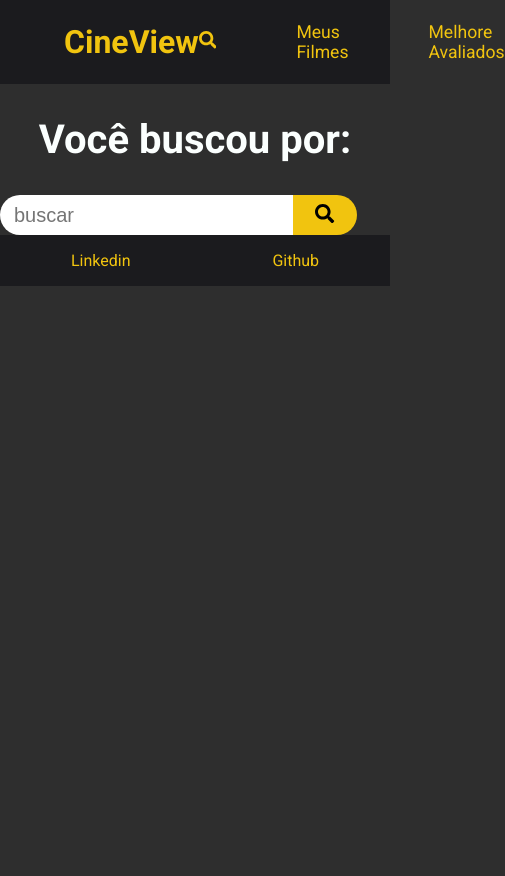
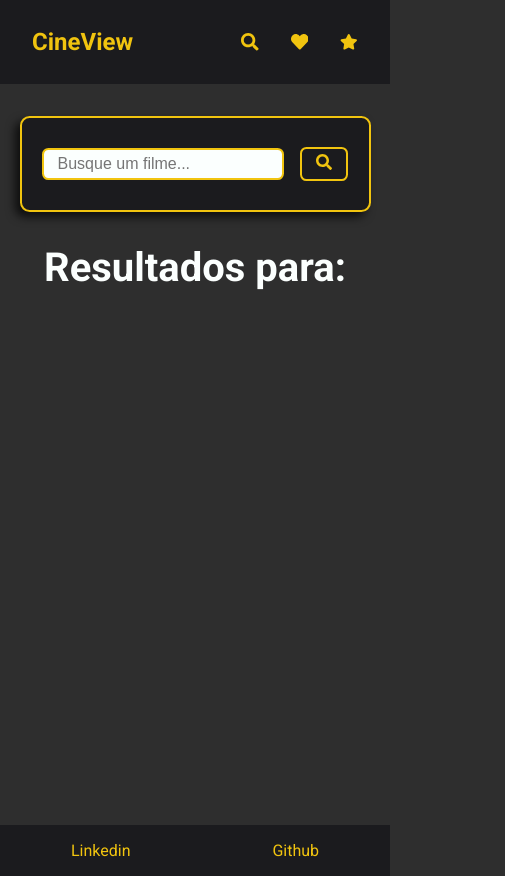
Before and after one commit to jvg87/cineview, a React (Vite) app: page /search in a window 390 px wide. Shown: the whole page, 505 px wide, since content can reach past the window. Before the commit the page ends 844 px from the top, so only its background shows below. Built offline with nearby package versions, Linux system fonts and the light colour scheme.

Commit message:
finalizano página search

```diff
--- a/src/components/Card/index.jsx
+++ b/src/components/Card/index.jsx
@@ -13,7 +13,7 @@ function Card({ id, poster_path, overview, title, vote_average}) {
         <h2>{title}</h2>
         <div className="rating">
           <span><FaStar/></span>
-          <span>{vote_average} / 10</span>
+          <span>{vote_average.toFixed(1)} / 10</span>
         </div>
         <div className="info">
           <p>{overview}</p>
--- a/src/components/Input/index.jsx
+++ /dev/null
@@ -1,14 +0,0 @@
-import { FaSearch } from 'react-icons/fa';
-
-import './input.css';
-
-function Input() {
-  return (
-    <div className="input-search">
-      <input type="text" name="search" id="search" placeholder='buscar'/>
-      <button><FaSearch/></button>
-    </div>
-  );
-}
-
-export default Input;
--- a/src/components/Input/input.css
+++ /dev/null
@@ -1,41 +0,0 @@
-.input-search{
-  display: flex;
-  max-width: 400px;
-
-}
-
-.input-search input{
-  position: relative;
-  display: inline-block;
-  font-size: 20px;
-  background-color: #fff;
-  max-width: 300px;
-  height: 40px;
-  border: 1px solide var(--primary-color);
-  outline: none;
-  padding: 0 14px;
-  border-radius: 40px 0 0 40px;
-  transition: .5s;
-}
-
-.input-search button{
-  position: relative;
-  border-radius: 0 40px 40px 0;
-  max-width: 64px;
-  height: 40px;
-  border: 1px solide var(--primary-color);
-  outline: none;
-  cursor: pointer;
-  background-color: var(--primary-color);
-  flex: 1;
-  transition: .5s;
-}
-
-.input-search button:hover{
-  background-color: var(--dark-secondary-color);
-  color: var(--primary-color);
-}
-
-.input-search button svg{
-  font-size: 1.2rem;
-}
--- a/src/components/Navbar/index.jsx
+++ b/src/components/Navbar/index.jsx
@@ -13,13 +13,13 @@ function Navbar() {
       </div>
       <div className="nav-links">
         <Link to='/search'>
-          <span><FaSearch/></span>
+          <FaSearch/><span>Buscar Filme</span>
         </Link>
         <Link to='/fav'>
-          <span>Meus Filmes</span>
+          <FaHeart/><span>Meus Filmes</span>
         </Link>
         <Link to='/ranking'>
-          <span>Melhore Avaliados</span>
+          <FaStar/><span>Melhores Avaliados</span>
         </Link>
       </div>
     </nav>
--- a/src/components/Navbar/navbar.css
+++ b/src/components/Navbar/navbar.css
@@ -49,48 +49,30 @@ nav{
   transform: scale(1);
 }
 
-
-/* .buttons{
-  text-decoration: none;
-  width: 8rem;
-  text-align: center;
-  display: flex;
-  justify-content: center;
-  align-items: center;
-  cursor: pointer;
-  border: 2px solid var(--primary-color);
-  background: transparent;
-  padding: .5rem 1rem;
-  color: var(--primary-color);
-  gap: .5rem;
-  border-radius: .4rem;
-  transition: .5s ease;
-} */
-
-/* .buttons:hover{
-  transform: scale(1.05);
-}
-
-.buttons svg{
+.nav-links svg{
   display: none;
 }
 
 @media screen and (max-width: 800px) {
-  nav span{
-    display: none;
+  nav{
+    padding: 0 2rem;
   }
 
-  .logo svg{
-    display: block;
-    font-size: 2rem;
+  .logo a{
+    font-size: 1.5rem;
   }
 
-  .buttons svg{
-    display: block;
-    font-size: 2rem;
+  .nav-links{
+    gap: 2rem;
   }
 
-  .buttons{
-    border: 0;
+  .nav-links span{
+      display: none;
   }
-} */
+
+  .nav-links svg{
+    display: block;
+    font-size: 1.1rem;
+  }
+
+}
--- a/src/pages/Favoritos/favoritos.css
+++ b/src/pages/Favoritos/favoritos.css
@@ -1,6 +1,6 @@
 .container-fav{
   width: 100%;
-  height: 84vh;
+  height: auto;
   text-align: center;
   display: flex;
   flex-direction: column;
--- a/src/pages/Search/index.jsx
+++ b/src/pages/Search/index.jsx
@@ -1,12 +1,84 @@
-import Input from '../../components/Input';
+import {useState, useEffect} from 'react';
+import { useSearchParams, useNavigate } from 'react-router-dom';
+import api from '../../services/api';
+import { FaSearch } from 'react-icons/fa';
+
+import Card from '../../components/Card';
 
 import './search.css'
 
 function Search() {
+  const [search, setSearch] = useState('');
+  const [movies, setMovies] = useState([]);
+  const [loading, setLoading] = useState(false);
+  const [searchParams] = useSearchParams();
+  const navigate = useNavigate();
+  const query = searchParams.get('q');
+
+  useEffect(() => {
+    async function getMovies(){
+      const response = await api.get('search/movie', {
+        params:{
+          api_key:'c950a9a89f656ce1759e1eb22b79784c',
+          language:'pt-BR',
+          page: 1,
+          query:`${query}`
+      }
+      })
+
+      setMovies(response.data.results.slice(0, 10));
+      setLoading(false);
+    }
+
+    {query && getMovies()}
+
+  }, [query, search])
+
+  function handleSubmit(e){
+    e.preventDefault();
+
+    if (!search) return;
+
+    navigate(`/search?q=${search}`);
+    setSearch('');
+    setLoading(true);
+  }
+
   return (
-    <div className="container">
-      <h1>Você buscou por:</h1>
-      <Input/>
+    <div className="search-container">
+      <form className="container-form" onSubmit={handleSubmit}>
+        <input
+          type="text"
+          name="search"
+          id="search"
+          placeholder='Busque um filme...'
+          onChange={(e) => setSearch(e.target.value)}
+          value={search}
+      />
+      <button type='submit' className='btn-search'><FaSearch/></button>
+    </form>
+
+      {loading && (
+        <div className='loading'>
+          <h2>Carregando filmes...</h2>
+        </div>
+      )}
+
+      <h1>Resultados para: <span className='query'>{query}</span></h1>
+      <div className="cards">
+        {movies.map(movie => {
+          return (
+            <Card
+              id={movie.id}
+              poster_path={movie.poster_path}
+              overview={movie.overview}
+              title={movie.title}
+              vote_average={movie.vote_average}
+              key={movie.id}
+            />
+          )
+        })}
+      </div>
     </div>
   );
 }
--- a/src/pages/Search/search.css
+++ b/src/pages/Search/search.css
@@ -0,0 +1,52 @@
+.search-container{
+  width: 100%;
+  min-height: 84vh;
+  height: auto;
+}
+
+.search-container h1{
+  margin: 2rem 0;
+  text-align: center;
+  font-size: 2.5rem;
+  color: var(--light-color);
+}
+
+.container-form{
+  max-width: 35rem;
+  width: 90%;
+  height: 6rem;
+  margin: 2rem auto;
+  border-radius: .6rem;
+  border: 2px solid var(--primary-color);
+  background-color: var(--dark-color);
+  display: flex;
+  align-items: center;
+  justify-content: center;
+  gap: 1rem;
+  box-shadow: -5px 5px 10px rgba(0, 0, 0, 0.7);
+  animation: slideY 1s;
+}
+
+.container-form input{
+  width: 70%;
+  padding: 5px 14px;
+  border: 2px solid var(--primary-color);
+  background-color: var(--light-color);
+  border-radius: .4rem;
+  outline: none;
+  font-size: 1rem;
+}
+
+.btn-search{
+  border: 2px solid var(--primary-color);
+    background: transparent;
+    color: var(--primary-color);
+    padding: 5px 14px;
+    font-size: 1rem;
+    border-radius: .4rem;
+    cursor: pointer;
+}
+
+.query{
+  color: var(--primary-color);
+}
```
